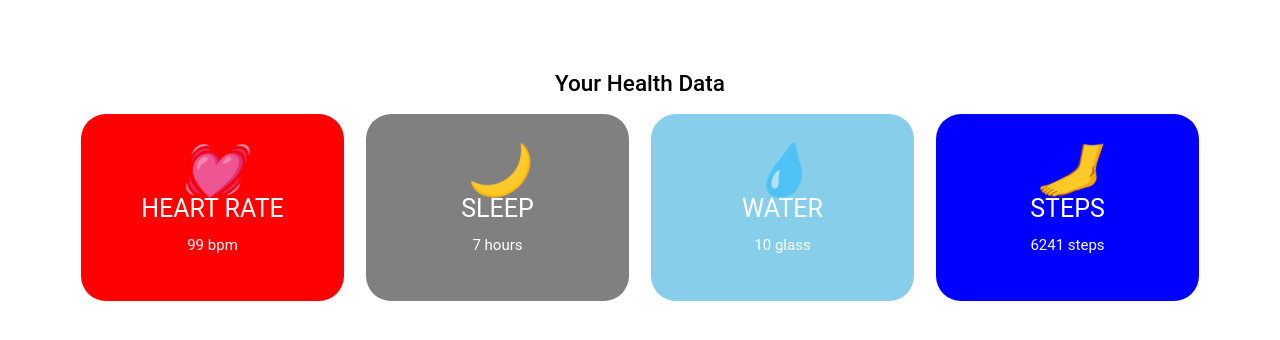
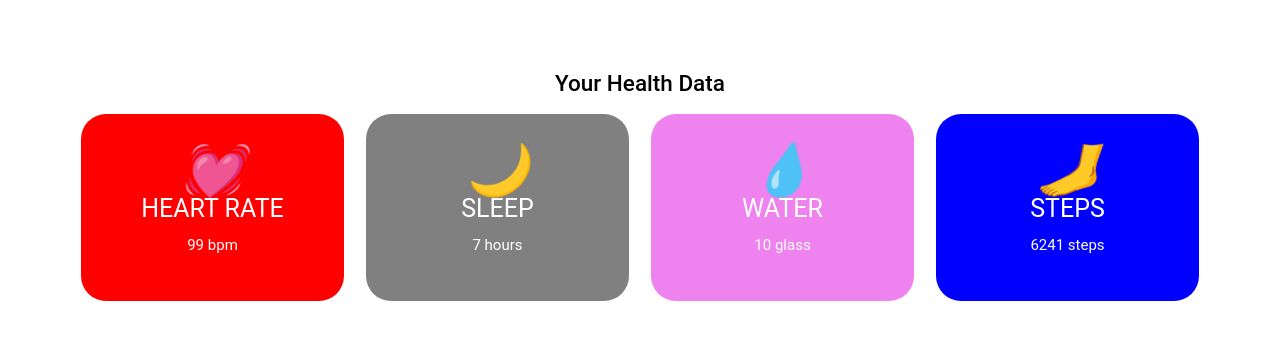
Before and after one commit to jalish007-star/Website-1, a plain HTML site: page index.html in a window 1280 px wide. Drawn offline with Linux system fonts and the light colour scheme.

Commit message:
Modify child tracking styles in style.css
Updated background color of the third child tracking element.

```diff
--- a/style.css
+++ b/style.css
@@ -47,7 +47,7 @@ body
 }
 .child_tracking:nth-child(3)
 {
-  background: skyblue;
+  background: violet;
 }
 .child_tracking i
 {
```
